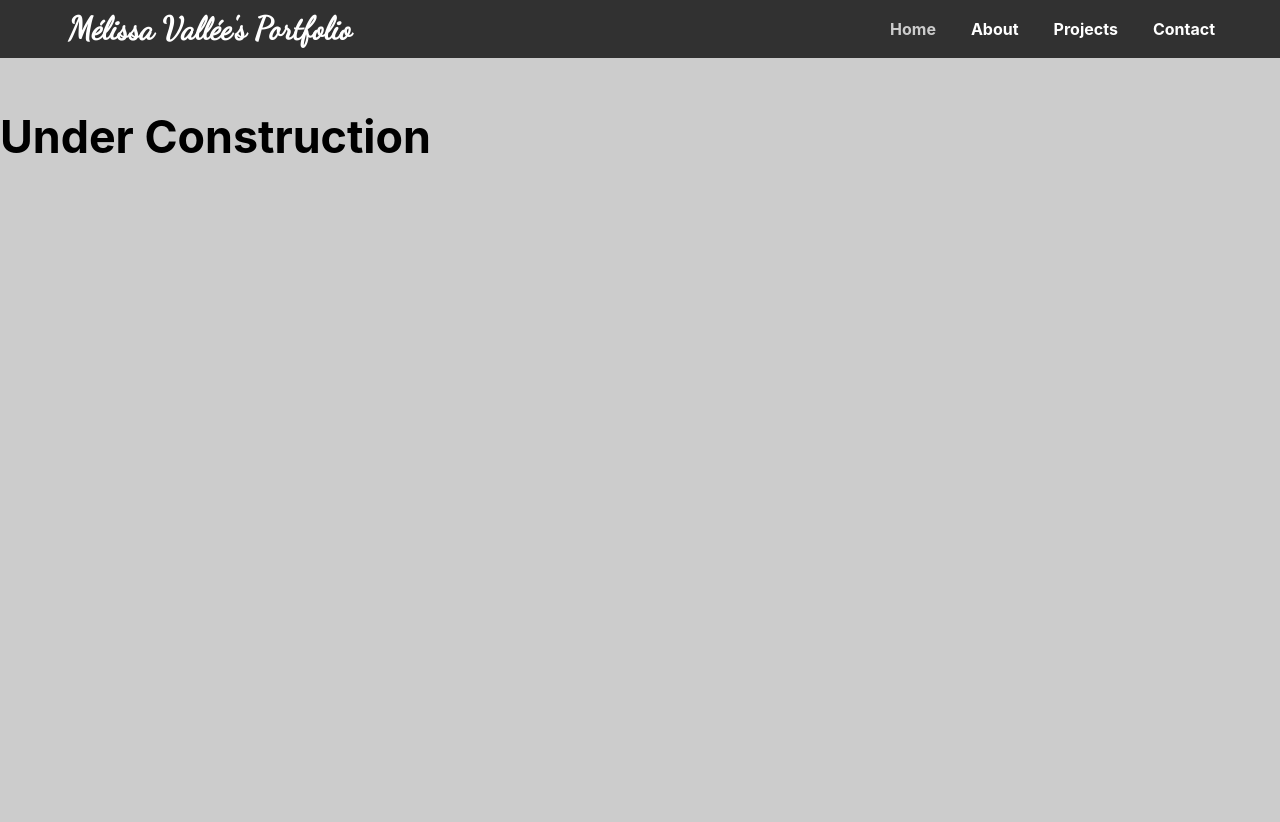
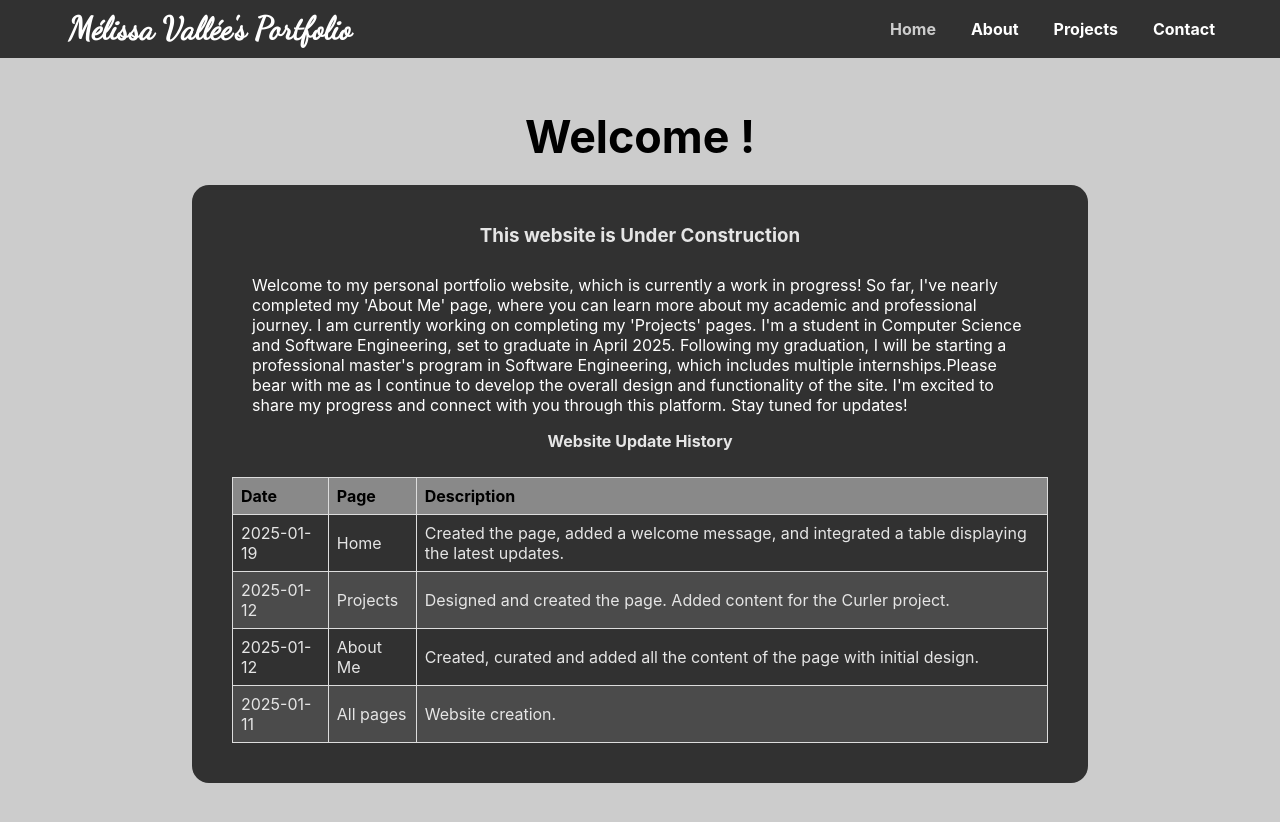
Before and after one commit to MelValesca/portfolio-webpage, a React (Create React App) app: page / in a window 1280 px wide. Shown: the top 822 px of the page. Before the commit the page ends 800 px from the top, so only its background shows below. Built offline with nearby package versions, Linux system fonts and the light colour scheme.

Commit message:
add content to home page

```diff
--- /dev/null
+++ b/src/components/TextZone.jsx
@@ -0,0 +1,12 @@
+import React from "react";
+import "../styles/TextZone.css";
+
+const Screen = ({ content }) => {
+  return (
+    <div className="textWrap">
+      <div className="TextContent">{content}</div>
+    </div>
+  );
+};
+
+export default Screen;
--- a/src/pages/Home.jsx
+++ b/src/pages/Home.jsx
@@ -1,7 +1,68 @@
 import React from "react";
+import Screen from "../components/Screen";
+import TextZone from "../components/TextZone";
+import "../styles/Table.css";
 
 const Home = () => {
-  return <h1>Under Construction</h1>;
+  return (
+    <Screen title="Welcome !">
+      <h3>This website is Under Construction </h3>
+      <TextZone
+        content="Welcome to my personal portfolio website, which is currently a work
+        in progress! So far, I've nearly completed my 'About Me' page, where you can
+        learn more about my academic and professional journey. I am currently working
+        on completing my 'Projects' pages. I'm a student in Computer Science and Software
+        Engineering, set to graduate in April 2025. Following my graduation, I will be
+        starting a professional master's program in Software Engineering, which includes
+        multiple internships.Please bear with me as I continue to develop the overall design
+        and functionality of the site. I'm excited to share my progress and connect with you
+        through this platform. Stay tuned for updates!"
+      />
+
+      <h4 className="TableName">Website Update History</h4>
+
+      <table>
+        <thead>
+          <tr>
+            <th>Date</th>
+            <th>Page</th>
+            <th>Description</th>
+          </tr>
+        </thead>
+        <tbody>
+          <tr>
+            <td>2025-01-19</td>
+            <td>Home</td>
+            <td>
+              Created the page, added a welcome message, and integrated a table
+              displaying the latest updates.
+            </td>
+          </tr>
+          <tr>
+            <td>2025-01-12</td>
+            <td>Projects</td>
+            <td>
+              Designed and created the page. Added content for the Curler
+              project.
+            </td>
+          </tr>
+          <tr>
+            <td>2025-01-12</td>
+            <td>About Me</td>
+            <td>
+              Created, curated and added all the content of the page with
+              initial design.
+            </td>
+          </tr>
+          <tr>
+            <td>2025-01-11</td>
+            <td>All pages</td>
+            <td>Website creation.</td>
+          </tr>
+        </tbody>
+      </table>
+    </Screen>
+  );
 };
 
 export default Home;
--- /dev/null
+++ b/src/styles/Table.css
@@ -0,0 +1,23 @@
+.TableName {
+  padding: 3px;
+  margin: 3px;
+}
+
+table {
+  width: 100%;
+  border-collapse: collapse;
+  margin: 20px 0;
+}
+th,
+td {
+  border: 1px solid #ddd;
+  padding: 8px;
+  text-align: left;
+}
+th {
+  background-color: #898989;
+  color: #000000;
+}
+tr:nth-child(even) {
+  background-color: #4b4b4b;
+}
--- /dev/null
+++ b/src/styles/TextZone.css
@@ -0,0 +1,14 @@
+.TextWrap {
+  display: flex;
+  justify-content: center;
+  align-self: center;
+  height: 500px;
+}
+
+.TextContent {
+  color: white;
+  display: flex;
+  justify-content: center;
+  font-size: 1em;
+  padding: 10px 20px;
+}
```
